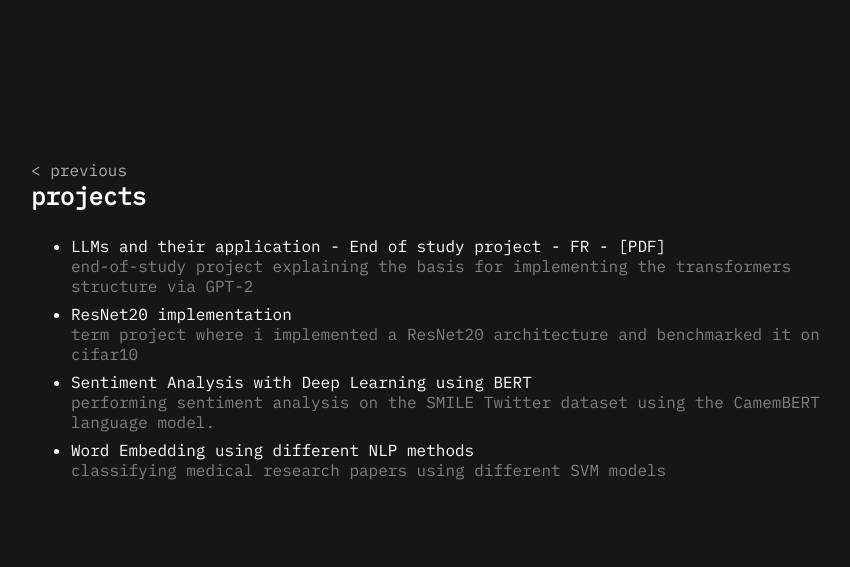
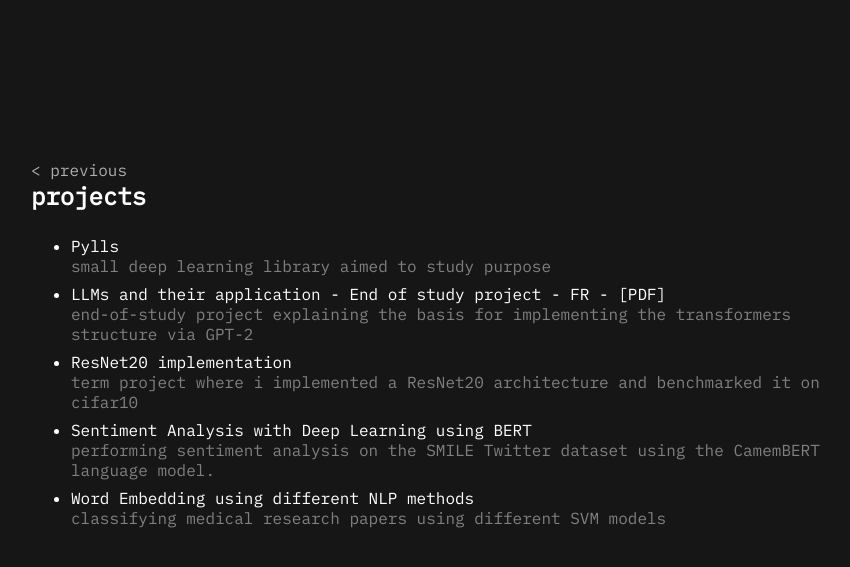
Before and after one commit to tayheau/tayheau.github.io, a Jekyll site: the page projects.html, which Jekyll copies as it is, in a window 1280 px wide. Shown: the top 567 px of the page, without its empty margins (209-1059 px from the left). Built offline with Jekyll 4.4.1, drawn with Linux system fonts in a browser that asks for light colours.

Commit message:
Update projects.html

```diff
--- a/projects.html
+++ b/projects.html
@@ -73,6 +73,12 @@
                 <ul>
                     <li>
                         <div>
+                            <a href="https://github.com/tayheau/pylls">Pylls</a>
+                            <span>small deep learning library aimed to study purpose</span>
+                        </div>
+                    </li>
+                    <li>
+                        <div>
                             <a href="https://tayheau.github.io/pdfs/tayheau_eos.pdf">LLMs and their application - End of study project - FR - [PDF]</a>
                             <span>end-of-study project explaining the basis for implementing the transformers structure via GPT-2</span>
                         </div>
```
